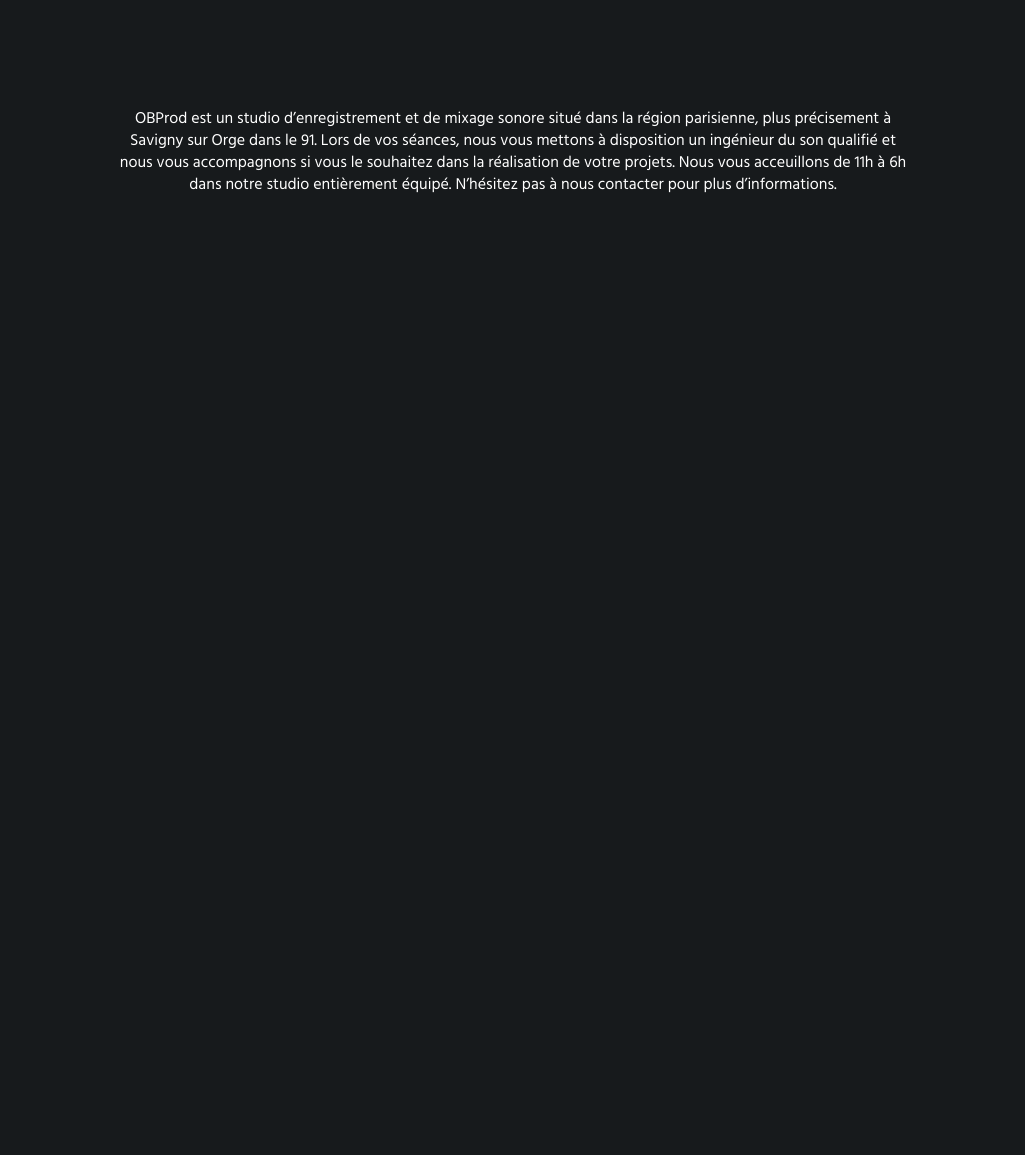
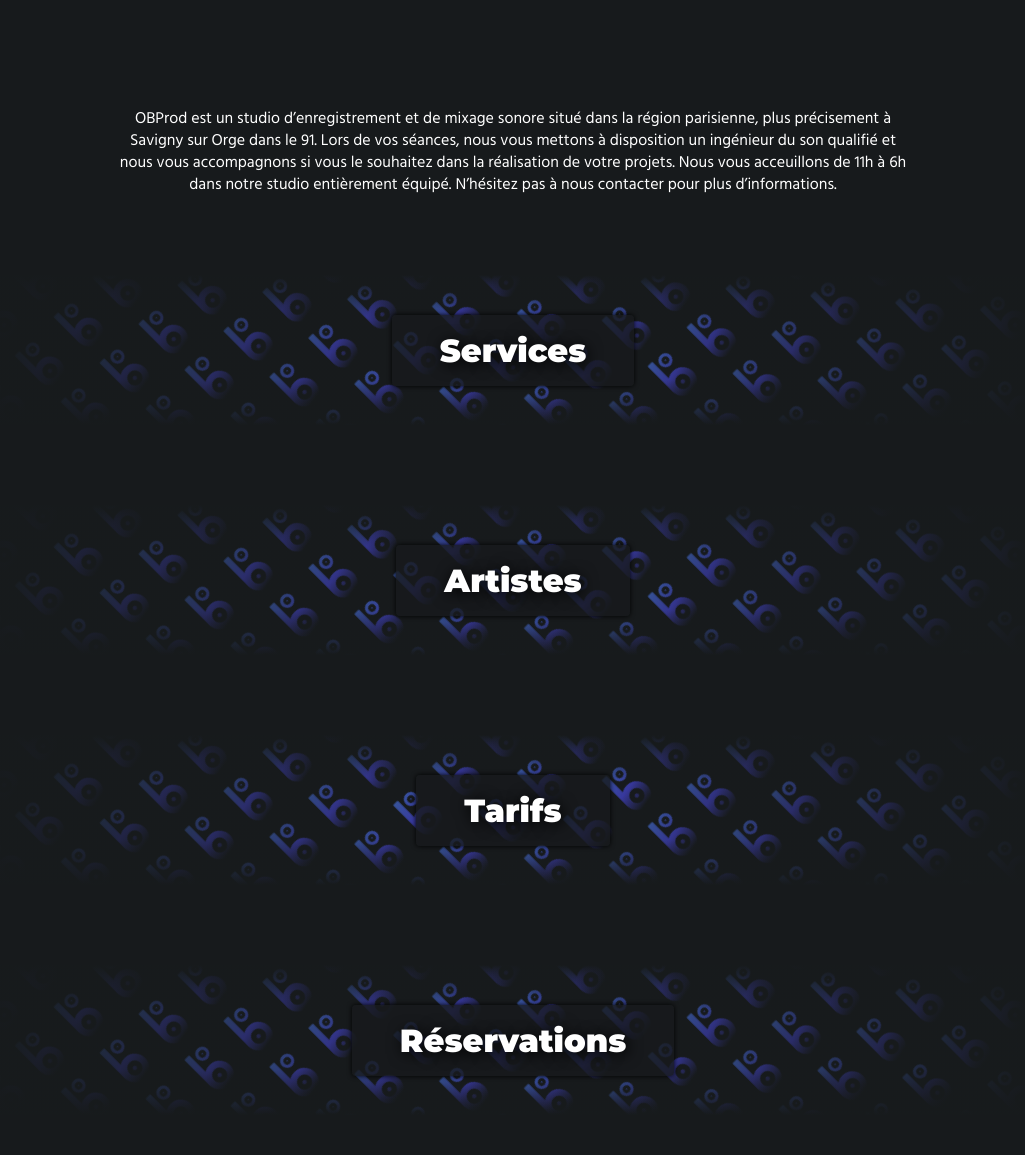
Before and after one commit to KirdesMF/obprod, a website built with Parcel: page src/index.html in a window 1280 px wide. Shown: the part 513-1668 px from the top of the page, without its empty margins (127-1152 px from the left). Before the commit the page ends 800 px from the top, so only its background shows below. Built offline with nearby package versions, Linux system fonts and the light colour scheme.

Commit message:
✨ add titles and colors

```diff
--- a/src/index.html
+++ b/src/index.html
@@ -94,7 +94,7 @@
    </div>
 
    <main>
-      <article class="intro | panel">
+      <div class="intro | panel">
          <div class="wrapper">
             <div class="intro__inner">
                <p>OBProd est un studio d’enregistrement et de mixage sonore situé dans la région parisienne, plus
@@ -110,7 +110,63 @@
                </p>
             </div>
          </div>
-      </article>
+      </div>
+
+      <section class="services | panel">
+         <div class="wrapper">
+            <div class="services__inner">
+               <div class="title">
+                  <svg class="title__svg" xmlns="http://www.w3.org/2000/svg">
+                     <rect height="100%" width="100%" fill="url(#pattern-ob)" />
+                  </svg>
+
+                  <h2 class="title__content">Services</h2>
+               </div>
+            </div>
+         </div>
+      </section>
+
+      <section class="panel">
+         <div class="wrapper">
+            <div class="inner">
+               <div class="title">
+                  <svg class="title__svg" xmlns="http://www.w3.org/2000/svg">
+                     <rect height="100%" width="100%" fill="url(#pattern-ob)" />
+                  </svg>
+
+                  <h2 class="title__content">Artistes</h2>
+               </div>
+            </div>
+         </div>
+      </section>
+
+      <section class="panel">
+         <div class="wrapper">
+            <div class="inner">
+               <div class="title">
+                  <svg class="title__svg" xmlns="http://www.w3.org/2000/svg">
+                     <rect height="100%" width="100%" fill="url(#pattern-ob)" />
+                  </svg>
+
+                  <h2 class="title__content">Tarifs</h2>
+               </div>
+            </div>
+         </div>
+      </section>
+
+      <section class="panel">
+         <div class="wrapper">
+            <div class="inner">
+               <div class="title">
+                  <svg class="title__svg" xmlns="http://www.w3.org/2000/svg">
+                     <rect height="100%" width="100%" fill="url(#pattern-ob)" />
+                  </svg>
+
+                  <h2 class="title__content">Réservations</h2>
+               </div>
+            </div>
+         </div>
+      </section>
 
    </main>
    <footer></footer>
--- a/src/styles/base/colors.css
+++ b/src/styles/base/colors.css
@@ -1,3 +1,7 @@
 :root {
-   --bg-color: hsl(200 10% 10%);
+   --bg-color: hsl(200, 10%, 10%);
+
+   --blue: hsl(220, 50%, 50%);
+   --deep-blue: hsl(240, 50%, 50%);
+   --purple: hsl(260, 50%, 50%);
 }
--- a/src/styles/block/header.css
+++ b/src/styles/block/header.css
@@ -5,4 +5,5 @@
    width: 100%;
 
    box-shadow: 0 5px 10px black;
+   background: var(--bg-color);
 }
--- a/src/styles/block/svg.css
+++ b/src/styles/block/svg.css
@@ -6,15 +6,15 @@
 }
 
 linearGradient#gradient {
-   --start: hsl(200deg 10% 10%);
-   --mid: white;
-   --stop: hsl(200deg 10% 10%);
+   --start: var(--blue);
+   --stop: var(--bg-color);
+   --mid: var(--deep-blue);
 }
 
 linearGradient#gradient-icon {
-   --start-icon: plum;
-   --mid-icon: purple;
-   --stop-icon: hsl(200deg 10% 10%);
+   --start-icon: var(--blue);
+   --mid-icon: var(--deep-blue);
+   --stop-icon: var(--purple);
 }
 
 .pattern {
--- /dev/null
+++ b/src/styles/block/title.css
@@ -0,0 +1,30 @@
+.title {
+   display: grid;
+   background: linear-gradient(to right, var(--bg-color), transparent 50%),
+      linear-gradient(to left, var(--bg-color), transparent 50%),
+      linear-gradient(to top, var(--bg-color), transparent 30%),
+      linear-gradient(to bottom, var(--bg-color), transparent 30%);
+}
+
+.title__svg {
+   height: 100%;
+   width: 100%;
+   z-index: -1;
+}
+
+.title > * {
+   grid-area: 1 / 1 / -1 / -1;
+}
+
+.title__content {
+   place-self: center;
+   padding: 1rem 3rem;
+
+   font-size: 2rem;
+   font-family: var(--font-title);
+   text-shadow: 2px 2px 15px black;
+   box-shadow: 0px 0px 5px black;
+   border-radius: 0.25rem;
+   color: white;
+   background: hsla(200, 10%, 10%, 0.8);
+}
--- a/src/styles/index.css
+++ b/src/styles/index.css
@@ -11,3 +11,5 @@
 @import './block/header.css';
 @import './block/hero.css';
 @import './block/intro.css';
+@import './block/services.css';
+@import './block/title.css';
```
Also changed, not shown: src/styles/block/services.css (added).
